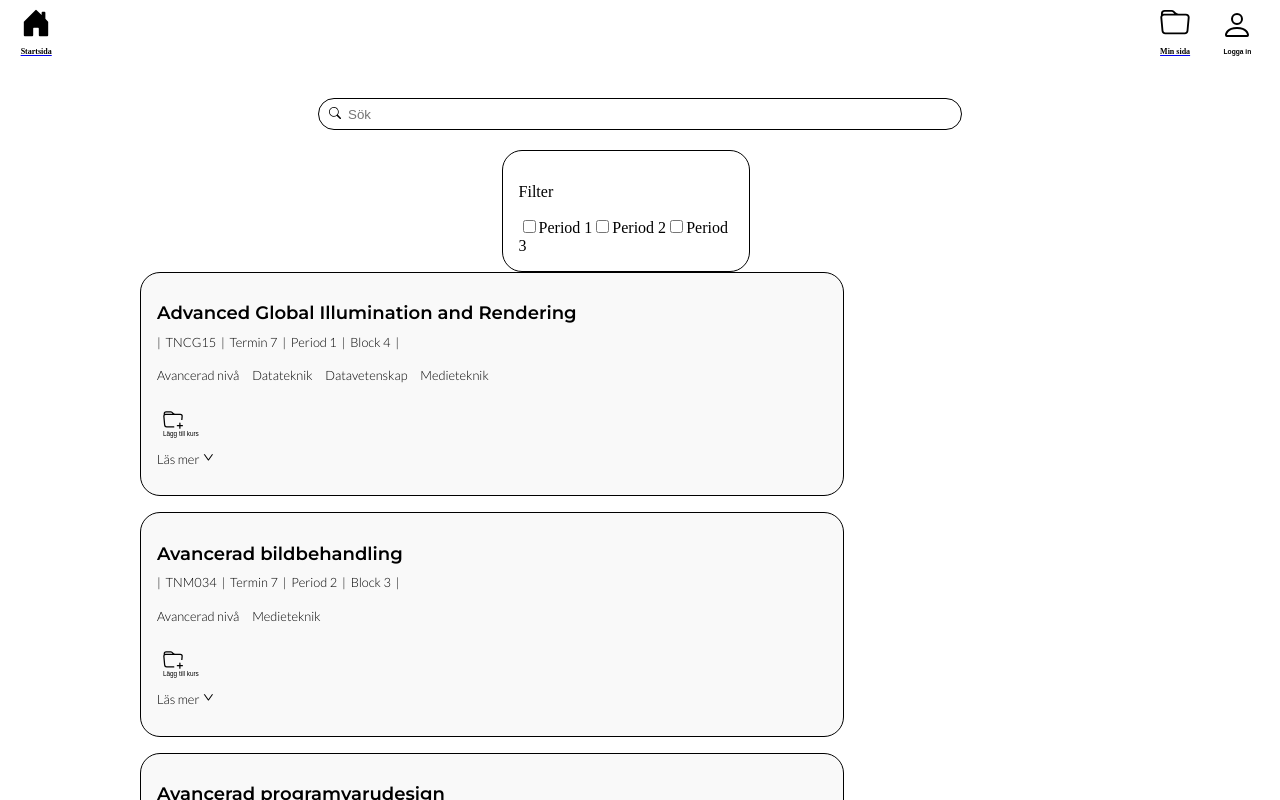
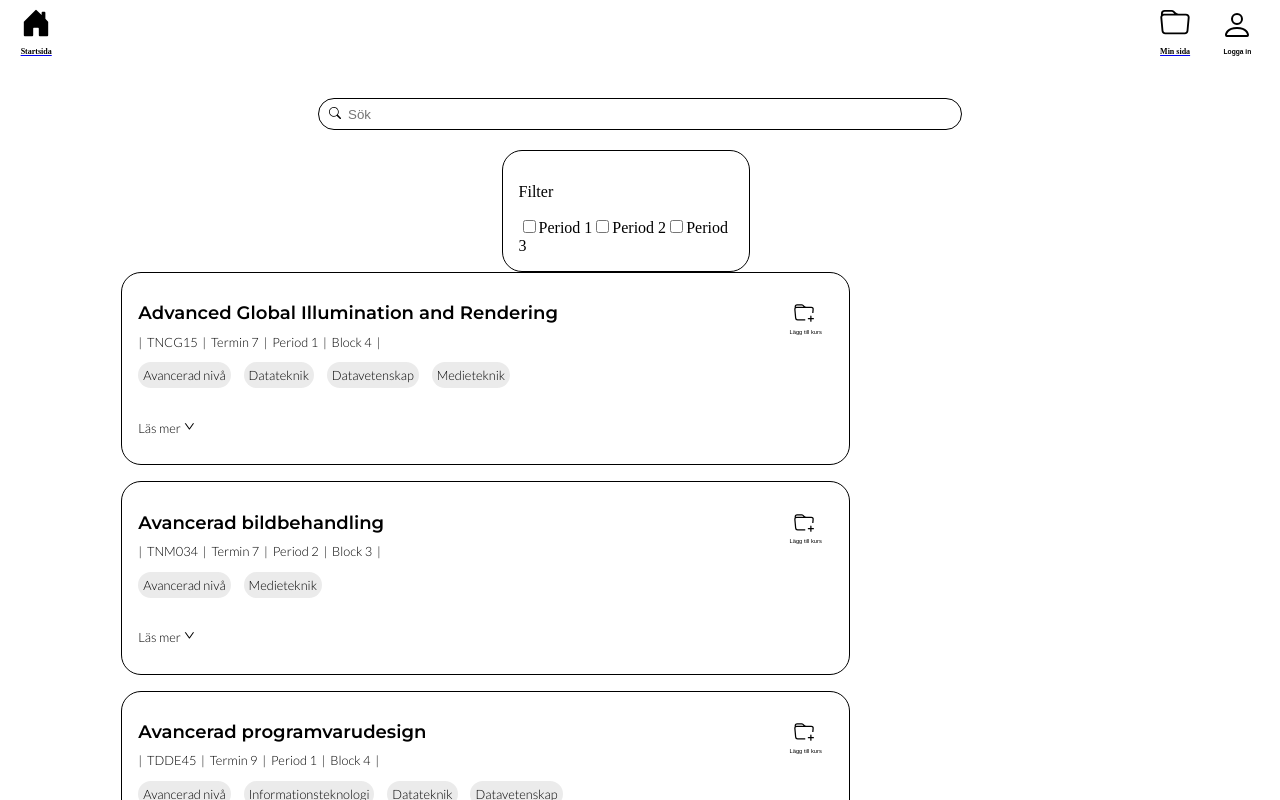
Before and after one commit to jronnefalk/lithe_val, a React (Create React App) app: page / in a window 1280 px wide. Shown: the top 800 px of the page. Built offline with nearby package versions, Linux system fonts and the light colour scheme; no server answers.

Commit message:
Placering av knapp och bakgrund för huvudområde

```diff
--- a/src/components/Kurs.js
+++ b/src/components/Kurs.js
@@ -30,24 +30,23 @@ export default function Kurs(props) {
 
   return (
     <>
-
       <h1 className="kursnamn">{kurs.kursnamn}</h1>
       <p className="kursinfo">
-      <p class= "firstheader">
+        <p class="firstheader">
           <p>|</p>
           <p>{kurs.kurskod}</p>
           <p>|</p>
           <p>Termin {kurs.termin}</p>
           <p>|</p>
           <p>
-          Period {" "}
+            Period{" "}
             {kurs.period.map((prop) => {
               return <span>{prop}</span>;
             })}
           </p>
           <p>|</p>
           <p>
-          Block {" "}
+            Block{" "}
             {kurs.block.map((prop) => {
               return <span>{prop}</span>;
             })}
@@ -55,7 +54,7 @@ export default function Kurs(props) {
           <p>|</p>
         </p>
         <p class="secondheader">
-        <p>{kurs.utbildningsniva}</p>
+          <span>{kurs.utbildningsniva}</span>
           <p>
             {" "}
             {kurs.huvudomrade.map((prop) => {
@@ -64,32 +63,31 @@ export default function Kurs(props) {
           </p>
         </p>
 
-
-
         {!addkurs && (
           <button className="Lägg-till-knapp" onClick={handleClick}>
             {" "}
-          <BsFolderPlus size={20} /> Lägg till kurs
+            <BsFolderPlus size={20} /> <p>Lägg till kurs</p>
           </button>
         )}
         {addkurs && (
           <button className="Lägg-till-knapp" onClick={handleDelete}>
             {" "}
-          <BsTrash3 size={20} />
-          Ta bort kurs
+            <BsTrash3 size={20} /> <p>Ta bort kurs</p>
           </button>
         )}
+
         <span onClick={toggleReadMore} className="read-or-hide">
           {isReadMore ? (
-            <p className="läsa_mer/mindre">
+            <p className="readless">
               Läs mindre <AiOutlineUp />{" "}
             </p>
           ) : (
-            <p className="läsa_mer/mindre">
+            <p className="readmore">
               Läs mer <AiOutlineDown />{" "}
             </p>
           )}
         </span>
+
         {isReadMore && <p>HP: {kurs.hp}</p>}
         {isReadMore && <p>Ort: {kurs.ort}</p>}
         {isReadMore && (
@@ -99,8 +97,6 @@ export default function Kurs(props) {
           </a>
         )}
       </p>
-
-
     </>
   );
 }
--- a/src/design/kurser.css
+++ b/src/design/kurser.css
@@ -16,20 +16,14 @@
 }
 
 .course-container {
-    background-color: #f9f9f9;
+    background-color: #ffffff;
     margin-bottom: 16px;/* add margin between course containers */
     margin-right: 450px;
     padding: 16px;
     border: 0.5px solid black;
     border-radius: 20px;
     width: 67%;
-
 }
-/**
-.header-info {
-
-}
-**/
 
 .kursnamn {
     font-family: 'Montserrat', sans-serif;
@@ -40,13 +34,22 @@
     font-family: 'Lato', sans-serif;
     font-size: 0.8rem;
 }
-.Lägg-till-knapp{
+
+.Lägg-till-knapp {
     display: flex;
     flex-direction: column;
     justify-content: right;
     border: none;
     background: none;
     font-size: 50%;
+    position: relative;
+    top: -65px;
+    left: 650px;
+}
+
+.Lägg-till-knapp p {
+    font-size: 90%;
+    margin-left: -0.3rem
 }
 
 .firstheader {
@@ -55,24 +58,35 @@
     align-items: center;
     margin-top: -1rem;
 
+}
 
-
-}
 .firstheader p {
     margin-right: 0.3rem;
 
 }
+
 .secondheader {
     display: flex;
     flex-wrap: wrap;
     align-items: center;
     margin-top: -1.3rem;
     margin-right: 0.5rem;
+    margin-bottom: -1.8rem;
+}
 
-}
-.secondheader p {
-    margin-right: 0.8rem;
-  }
+
 .secondheader span {
     margin-right: 0.8rem;
+    background-color:  #EBEBEB;
+    border-radius: 20px;
+    padding: 5px;
   }
+
+  .readless {
+
+  }
+
+  .readmore {
+
+
+  }
```
Lines whose indentation alone changed are shown as unchanged.
